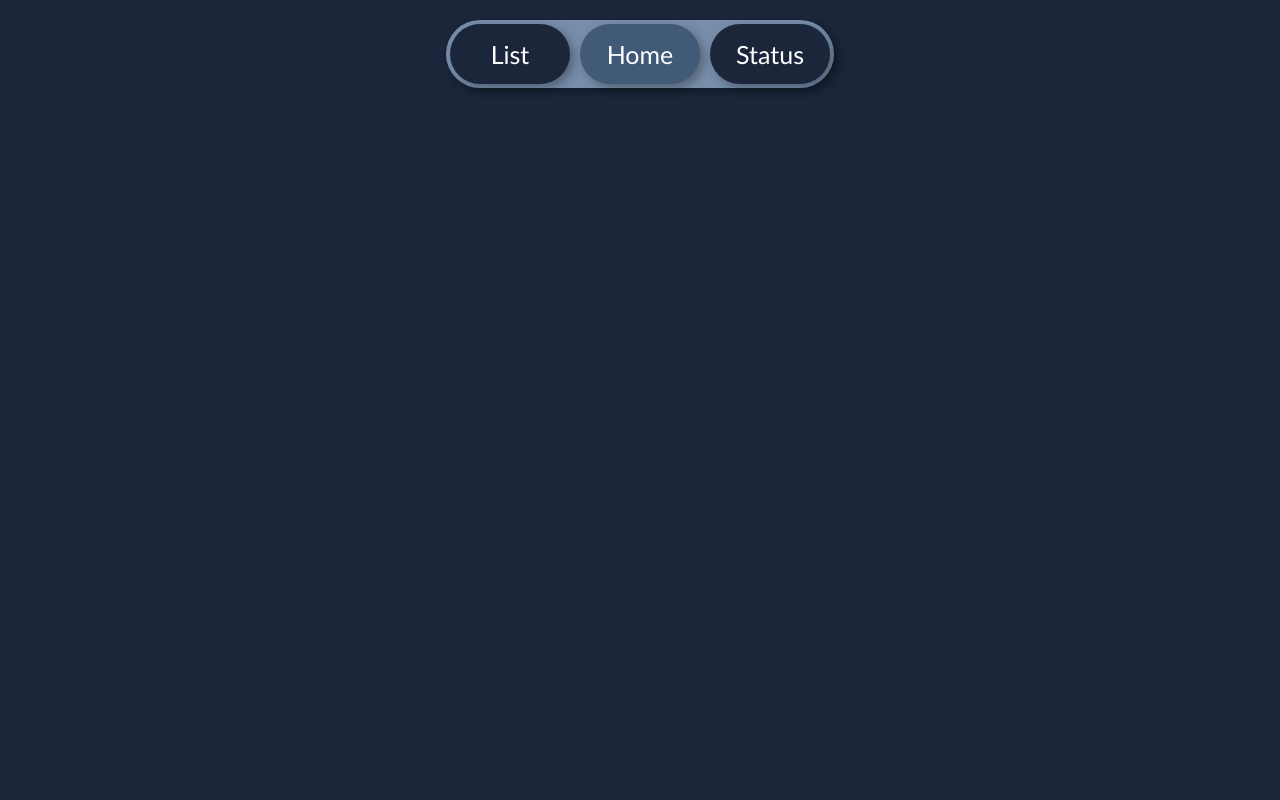
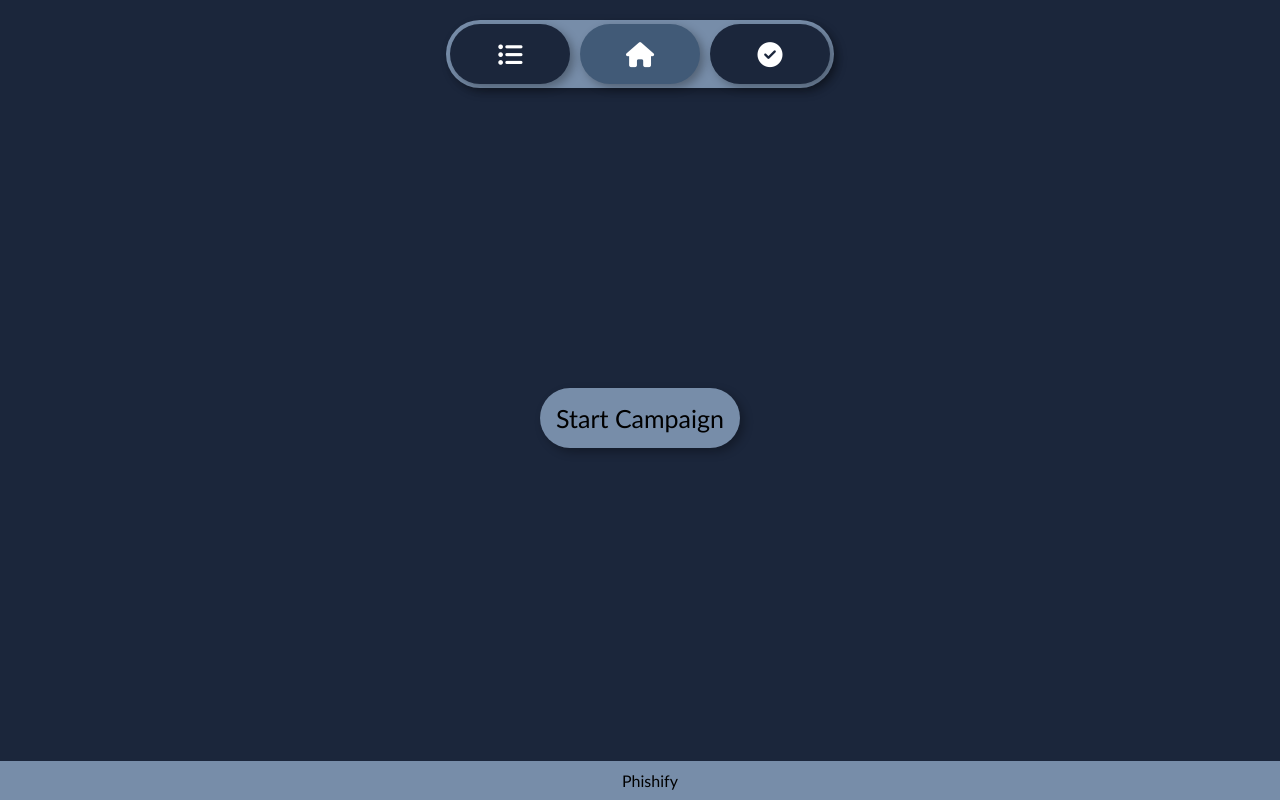
Before and after one commit to Phishifyinnen/Phishify, a plain HTML site: page GUI/Phishify_Home.html in a window 1280 px wide. Drawn offline with Linux system fonts and the light colour scheme.

Commit message:
Update Phishify_Home.html

```diff
--- a/GUI/Phishify_Home.html
+++ b/GUI/Phishify_Home.html
@@ -1,19 +1,20 @@
 <!DOCTYPE html>
 <html lang="en">
 <link rel="stylesheet" href="style.css">
+<link rel="stylesheet" href="https://cdnjs.cloudflare.com/ajax/libs/font-awesome/6.6.0/css/all.min.css" integrity="sha512-Kc323vGBEqzTmouAECnVceyQqyqdsSiqLQISBL29aUW4U/M7pSPA/gEUZQqv1cwx4OnYxTxve5UMg5GT6L4JJg==" crossorigin="anonymous" referrerpolicy="no-referrer" />
 <head>
     <meta charset="UTF-8">
 </head>
 <body>
 <div>
     <a href="Phishify_List.html" id="listButton">
-    <button>List</button>
+    <button><i class="fa-solid fa-list-ul"></i></button>
     </a>
     <a href="Phishify_Home.html" id="homeButton">
-    <button>Home</i></button>
+    <button><i class="fa-solid fa-house"></i></button>
     </a>
     <a href="Phishify_Status.html" id="statusButton">
-    <button>Status</button>
+    <button><i class="fa-solid fa-circle-check"></i></button>
     </a>
 </div>
 <script>
@@ -29,5 +30,7 @@
         document.getElementById("statusButton").querySelector("button").classList.add("active");
     }
 </script>
+<button id="Campaign">Start Campaign</button>
+<footer>Phishify</footer>
 </body>
 </html>
```
